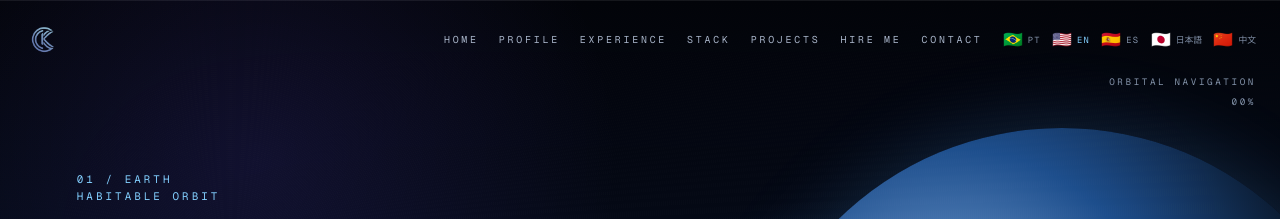
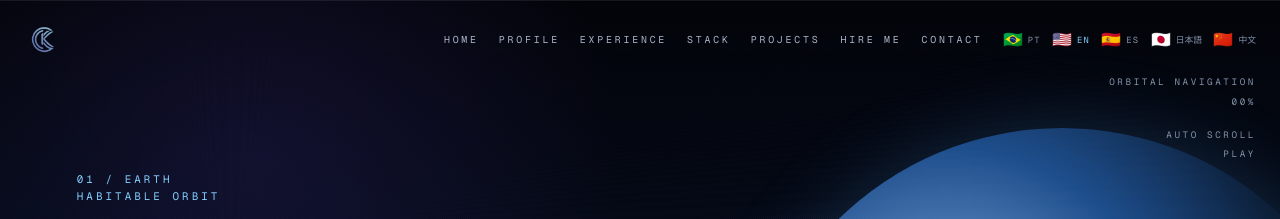
Before and after one commit to karleoncristophe/mysite, a Next.js app: page /en in a window 1280 px wide. Shown: the top 219 px of the page. Built offline with nearby package versions, Linux system fonts and the light colour scheme; no server answers.

Commit message:
Add auto scroll functionality and related UI elements; implement auto scroll feature in hooks, update HUD overlay for play/pause controls, and enhance internationalization support with new messages for multiple languages.

```diff
--- a/messages/en.json
+++ b/messages/en.json
@@ -25,7 +25,12 @@
     "orbital": "ORBITAL NAVIGATION",
     "lat": "LAT 22.9°S",
     "base": "EARTH / RIO",
-    "stack": "WEB // MOBILE // BACKEND"
+    "stack": "WEB // MOBILE // BACKEND",
+    "auto": "AUTO SCROLL",
+    "play": "PLAY",
+    "pause": "PAUSE",
+    "autoAria": "Start automatic scroll",
+    "autoAriaOn": "Pause automatic scroll"
   },
   "hero": {
     "kicker": "01 / EARTH",
--- a/messages/es.json
+++ b/messages/es.json
@@ -25,7 +25,12 @@
     "orbital": "ORBITAL NAVIGATION",
     "lat": "LAT 22.9°S",
     "base": "EARTH / RIO",
-    "stack": "WEB // MOBILE // BACKEND"
+    "stack": "WEB // MOBILE // BACKEND",
+    "auto": "AUTO SCROLL",
+    "play": "PLAY",
+    "pause": "PAUSE",
+    "autoAria": "Iniciar desplazamiento automático",
+    "autoAriaOn": "Pausar desplazamiento automático"
   },
   "hero": {
     "kicker": "01 / EARTH",
--- a/messages/ja.json
+++ b/messages/ja.json
@@ -25,7 +25,12 @@
     "orbital": "ORBITAL NAVIGATION",
     "lat": "LAT 22.9°S",
     "base": "EARTH / RIO",
-    "stack": "WEB // MOBILE // BACKEND"
+    "stack": "WEB // MOBILE // BACKEND",
+    "auto": "AUTO SCROLL",
+    "play": "PLAY",
+    "pause": "PAUSE",
+    "autoAria": "自動スクロールを開始",
+    "autoAriaOn": "自動スクロールを一時停止"
   },
   "hero": {
     "kicker": "01 / EARTH",
--- a/messages/pt-BR.json
+++ b/messages/pt-BR.json
@@ -25,7 +25,12 @@
     "orbital": "ORBITAL NAVIGATION",
     "lat": "LAT 22.9°S",
     "base": "EARTH / RIO",
-    "stack": "WEB // MOBILE // BACKEND"
+    "stack": "WEB // MOBILE // BACKEND",
+    "auto": "AUTO SCROLL",
+    "play": "PLAY",
+    "pause": "PAUSE",
+    "autoAria": "Iniciar rolagem automática",
+    "autoAriaOn": "Pausar rolagem automática"
   },
   "hero": {
     "kicker": "01 / EARTH",
--- a/messages/zh.json
+++ b/messages/zh.json
@@ -25,7 +25,12 @@
     "orbital": "ORBITAL NAVIGATION",
     "lat": "LAT 22.9°S",
     "base": "EARTH / RIO",
-    "stack": "WEB // MOBILE // BACKEND"
+    "stack": "WEB // MOBILE // BACKEND",
+    "auto": "AUTO SCROLL",
+    "play": "PLAY",
+    "pause": "PAUSE",
+    "autoAria": "开始自动滚动",
+    "autoAriaOn": "暂停自动滚动"
   },
   "hero": {
     "kicker": "01 / EARTH",
--- a/src/app/globals.css
+++ b/src/app/globals.css
@@ -326,6 +326,34 @@ html[lang="zh-CN"] body {
   bottom: 1.5rem;
   right: 1.5rem;
   text-align: right;
+}
+
+.hud-autoscroll {
+  pointer-events: auto;
+  display: flex;
+  flex-direction: column;
+  align-items: flex-end;
+  gap: 0.35rem;
+  margin-top: 0.85rem;
+  padding: 0;
+  border: 0;
+  background: none;
+  color: inherit;
+  cursor: pointer;
+  font: inherit;
+  letter-spacing: inherit;
+  text-align: right;
+  text-transform: inherit;
+}
+
+.hud-autoscroll:hover,
+.hud-autoscroll:focus-visible,
+.hud-autoscroll[aria-pressed="true"] {
+  color: var(--space-cyan);
+}
+
+html.is-autoscrolling {
+  scroll-behavior: auto !important;
 }
 
 .journey-progress {
--- a/src/components/portfolio/HomeExperience.tsx
+++ b/src/components/portfolio/HomeExperience.tsx
@@ -1,5 +1,6 @@
 "use client";
 
+import { useAutoScroll } from "@/hooks/useAutoScroll";
 import { useScrollJourney } from "@/hooks/useScrollJourney";
 import SpaceExperience from "@/components/space/SpaceExperience";
 import Navigation from "@/components/portfolio/Navigation";
@@ -20,6 +21,7 @@ import ContactSection from "@/components/portfolio/ContactSection";
 
 export default function HomeExperience() {
   useScrollJourney();
+  useAutoScroll();
 
   return (
     <div className="universe">
--- a/src/components/portfolio/HudOverlay.tsx
+++ b/src/components/portfolio/HudOverlay.tsx
@@ -2,11 +2,14 @@
 
 import { useEffect, useRef } from "react";
 import { useTranslations } from "next-intl";
-import { journeyProgress } from "@/lib/space/stores";
+import { toggleAutoScroll } from "@/hooks/useAutoScroll";
+import { useStore } from "@/hooks/useScrollJourney";
+import { autoScroll, journeyProgress } from "@/lib/space/stores";
 
 export default function HudOverlay() {
   const t = useTranslations("hud");
   const percentRef = useRef<HTMLSpanElement>(null);
+  const playing = useStore(autoScroll);
 
   useEffect(() => {
     let frame = 0;
@@ -22,16 +25,26 @@ export default function HudOverlay() {
   }, []);
 
   return (
-    <div className="hud" aria-hidden>
+    <div className="hud">
       <div className="hud-corner hud-tr">
-        <span>{t("orbital")}</span>
-        <span ref={percentRef}>00%</span>
+        <span aria-hidden>{t("orbital")}</span>
+        <span ref={percentRef} aria-hidden>00%</span>
+        <button
+          type="button"
+          className="hud-autoscroll"
+          aria-pressed={playing}
+          aria-label={playing ? t("autoAriaOn") : t("autoAria")}
+          onClick={toggleAutoScroll}
+        >
+          <span aria-hidden>{t("auto")}</span>
+          <span className="hud-autoscroll-state" aria-hidden>{playing ? t("pause") : t("play")}</span>
+        </button>
       </div>
-      <div className="hud-corner hud-bl">
+      <div className="hud-corner hud-bl" aria-hidden>
         <span>{t("lat")}</span>
         <span>{t("base")}</span>
       </div>
-      <div className="hud-corner hud-br">
+      <div className="hud-corner hud-br" aria-hidden>
         <span>{t("stack")}</span>
       </div>
     </div>
--- /dev/null
+++ b/src/hooks/useAutoScroll.ts
@@ -0,0 +1,91 @@
+"use client";
+
+import { useEffect } from "react";
+import { autoScroll, isJourneyScrollLocked } from "@/lib/space/stores";
+
+const FULL_DURATION_SEC = 95;
+
+function pageMax() {
+  return Math.max(document.documentElement.scrollHeight, document.body.scrollHeight) - window.innerHeight;
+}
+
+export function toggleAutoScroll() {
+  if (autoScroll.get()) {
+    autoScroll.set(false);
+    return;
+  }
+  const max = pageMax();
+  if (max > 0 && window.scrollY >= max - 8) {
+    document.documentElement.style.scrollBehavior = "auto";
+    document.documentElement.scrollTop = 0;
+  }
+  autoScroll.set(true);
+}
+
+export function useAutoScroll() {
+  useEffect(() => {
+    let frame = 0;
+    let last = performance.now();
+
+    const stop = () => autoScroll.set(false);
+
+    const onUserInterrupt = (event: Event) => {
+      if (!autoScroll.get()) return;
+      if (event.type === "keydown") {
+        const keys = ["ArrowDown", "ArrowUp", "PageDown", "PageUp", "Home", "End", " ", "Spacebar"];
+        if (!keys.includes((event as KeyboardEvent).key)) return;
+      }
+      if (event.type === "click") {
+        const node = event.target as HTMLElement | null;
+        if (!node?.closest?.("a[href*='#']")) return;
+      }
+      stop();
+    };
+
+    const tick = (now: number) => {
+      frame = requestAnimationFrame(tick);
+      if (!autoScroll.get() || isJourneyScrollLocked()) {
+        last = now;
+        return;
+      }
+      const max = pageMax();
+      if (max <= 0) {
+        last = now;
+        return;
+      }
+      const dt = Math.min(0.05, (now - last) / 1000);
+      last = now;
+      const next = window.scrollY + (max / FULL_DURATION_SEC) * dt;
+      if (next >= max - 0.5) {
+        document.documentElement.scrollTop = max;
+        stop();
+        return;
+      }
+      document.documentElement.scrollTop = next;
+    };
+
+    const onPlaying = () => {
+      const on = autoScroll.get();
+      document.documentElement.classList.toggle("is-autoscrolling", on);
+      document.documentElement.style.scrollBehavior = on ? "auto" : "";
+    };
+
+    frame = requestAnimationFrame(tick);
+    onPlaying();
+    const unsubscribe = autoScroll.subscribe(onPlaying);
+    window.addEventListener("wheel", onUserInterrupt, { passive: true });
+    window.addEventListener("touchstart", onUserInterrupt, { passive: true });
+    window.addEventListener("keydown", onUserInterrupt);
+    document.addEventListener("click", onUserInterrupt);
+    return () => {
+      cancelAnimationFrame(frame);
+      unsubscribe();
+      document.documentElement.classList.remove("is-autoscrolling");
+      document.documentElement.style.scrollBehavior = "";
+      window.removeEventListener("wheel", onUserInterrupt);
+      window.removeEventListener("touchstart", onUserInterrupt);
+      window.removeEventListener("keydown", onUserInterrupt);
+      document.removeEventListener("click", onUserInterrupt);
+    };
+  }, []);
+}
--- a/src/lib/space/stores.ts
+++ b/src/lib/space/stores.ts
@@ -49,6 +49,7 @@ function createStore<T>(initial: T) {
 }
 
 export const journeyProgress = createStore(0);
+export const autoScroll = createStore(false);
 export const hoveredSkill = createStore<string | null>(null);
 export const hoveredMission = createStore<string | null>(null);
 export const hoveredBody = createStore<string | null>(null);
```
